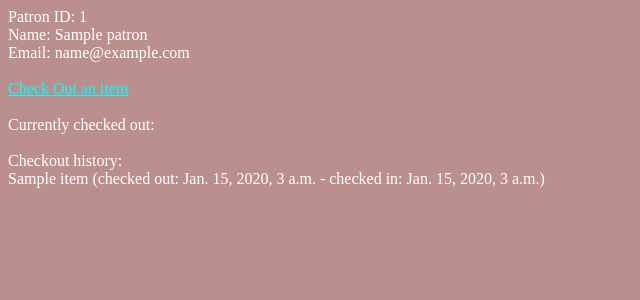
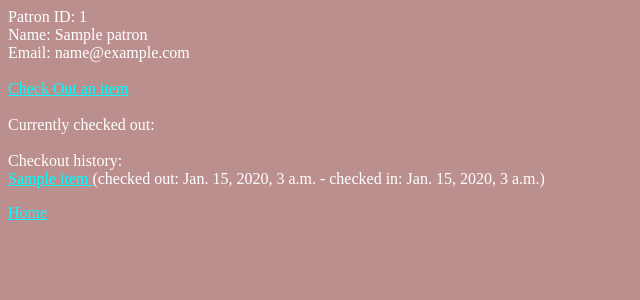
Before and after one commit to jmbiggs/my_library, a Django app: page /catalog/patron/1/ in a window 1280 px wide. Shown: the top 300 px of the page, without its empty margins (0-640 px from the left). Run offline with Django 3.2, Linux system fonts and the light colour scheme; tables that the repository leaves empty hold one stand-in row (values such as "Sample post").

Commit message:
Added some links and stuff

```diff
--- a/catalog/templates/catalog/browse.html
+++ b/catalog/templates/catalog/browse.html
@@ -33,3 +33,5 @@
 <p>There appear to be no items currently in the system.</p>
 
 {% endif %}
+
+<a href="{% url 'index' %}">Home</a>
--- a/catalog/templates/catalog/checkout.html
+++ b/catalog/templates/catalog/checkout.html
@@ -106,3 +106,5 @@
 </p>
 
 {% endif %}
+
+<a href="{% url 'index' %}">Home</a>
--- a/catalog/templates/catalog/item.html
+++ b/catalog/templates/catalog/item.html
@@ -11,7 +11,7 @@
 {% endfor %}
 MEDIA TYPE: {{ item.media_type }}<br>
 {% for checkout in checkouts %}
-	CHECKED OUT TO: {{ checkout.patron.patron_name }} (due date: {{ checkout.due_date }})<br>
+	CHECKED OUT TO: <a href="{% url 'patron_record' checkout.patron.id %}">{{ checkout.patron.patron_name }}</a> (due date: {{ checkout.due_date }})<br>
 {% endfor %}
 <a href="{% url 'checkout' %}?item={{ item.id }}">Check this item out</a>
 </p>
@@ -21,3 +21,5 @@
 <p>There is no item associated with this item number.</p>
 
 {% endif %}
+
+<a href="{% url 'index' %}">Home</a>
--- a/catalog/templates/catalog/patron.html
+++ b/catalog/templates/catalog/patron.html
@@ -30,3 +30,5 @@
 </ul>
 
 {% endif %}
+
+<a href="{% url 'index' %}">Home</a>
--- a/catalog/templates/catalog/patron_record.html
+++ b/catalog/templates/catalog/patron_record.html
@@ -14,14 +14,14 @@
 Currently checked out:<br>
 
 {% for checkout in current_checkouts %}
-	{{ checkout.item.title }} (checked out: {{ checkout.check_out_date }} - due date: {{ checkout.due_date }})<br>
+	<a href="{% url 'item_record' checkout.item.id %}">{{ checkout.item.title }}</a> (checked out: {{ checkout.check_out_date }} - due date: {{ checkout.due_date }})<br>
 {% endfor %}
 
 <br>
 Checkout history:<br>
 
 {% for checkout in old_checkouts %}
-	{{ checkout.item.title }} (checked out: {{ checkout.check_out_date }} - checked in: {{ checkout.check_in_date }})<br>
+	<a href="{% url 'item_record' checkout.item.id %}">	{{ checkout.item.title }} </a> (checked out: {{ checkout.check_out_date }} - checked in: {{ checkout.check_in_date }})<br>
 {% endfor %}
 
 </p>
@@ -31,3 +31,5 @@
 <p>There is no patron associated with this id number.</p>
 
 {% endif %}
+
+<a href="{% url 'index' %}">Home</a>
```
